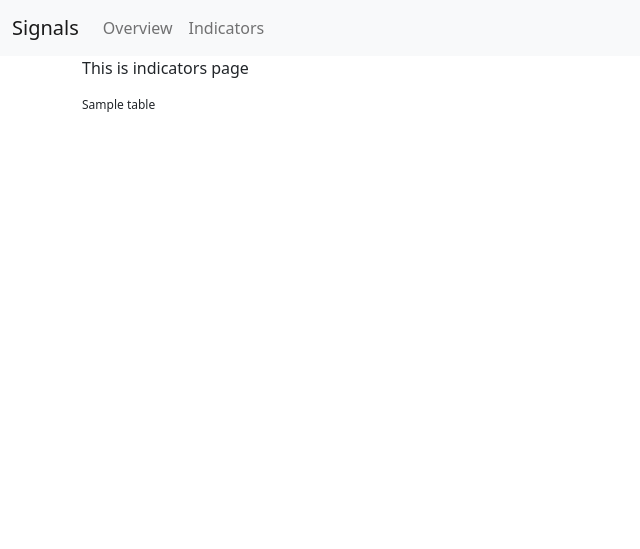
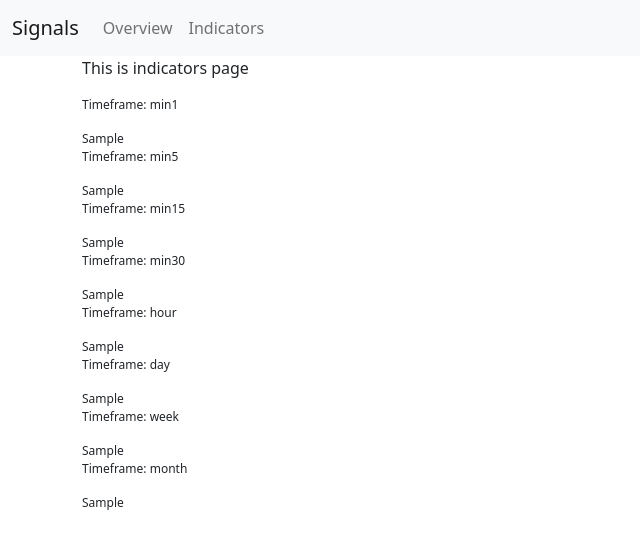
Before and after one commit to WatchingBoss/Signals, a Flask app: template www/templates/indicators.html in a window 1280 px wide. Shown: the top 549 px of the page, without its empty margins (0-640 px from the left). Run offline with Flask 2, Linux system fonts and the light colour scheme; the template is opened without the code that fills it: most values are stand-ins (such as "Sample title", 1, 10 or a date in 2020); some libraries are stand-ins or nearby versions.

Commit message:
Tables for all intervals

```diff
--- a/www/routes.py
+++ b/www/routes.py
@@ -21,9 +21,25 @@ def overview():
 
 @app.route('/indicators')
 def indicators():
-    df = pd.read_pickle(os.path.join('data', 'indicators.pkl'))
+    df_min1 = pd.read_pickle(os.path.join('data', '1min.pkl'))
+    df_min5 = pd.read_pickle(os.path.join('data', '5min.pkl'))
+    df_min15 = pd.read_pickle(os.path.join('data', '15min.pkl'))
+    df_min30 = pd.read_pickle(os.path.join('data', '30min.pkl'))
+    df_hour = pd.read_pickle(os.path.join('data', 'hour.pkl'))
+    df_day = pd.read_pickle(os.path.join('data', 'day.pkl'))
+    df_week = pd.read_pickle(os.path.join('data', 'week.pkl'))
+    df_month = pd.read_pickle(os.path.join('data', 'month.pkl'))
+    classes = 'table table-striped table-bordered table-hover table-sm'
     return render_template('indicators.html', title='Indicators',
-                           table=df.to_html(classes='table table-striped table-bordered table-hover table-sm'))
+                           table_min1=df_min1.to_html(classes=classes),
+                           table_min5=df_min5.to_html(classes=classes),
+                           table_min15=df_min15.to_html(classes=classes),
+                           table_min30=df_min30.to_html(classes=classes),
+                           table_hour=df_hour.to_html(classes=classes),
+                           table_day=df_day.to_html(classes=classes),
+                           table_week=df_week.to_html(classes=classes),
+                           table_month=df_month.to_html(classes=classes)
+                           )
 
 
 @app.before_request
--- a/www/templates/indicators.html
+++ b/www/templates/indicators.html
@@ -5,7 +5,36 @@
         <p>This is indicators page</p>
     </div>
     <div class="table-responsive" style="font-size: 12px;">
-        {{ table|safe }}
+        <p>Timeframe: min1</p>
+        {{ table_min1|safe }}
+    </div>
+    <div class="table-responsive" style="font-size: 12px;">
+        <p>Timeframe: min5</p>
+        {{ table_min5|safe }}
+    </div>
+    <div class="table-responsive" style="font-size: 12px;">
+        <p>Timeframe: min15</p>
+        {{ table_min15|safe }}
+    </div>
+    <div class="table-responsive" style="font-size: 12px;">
+        <p>Timeframe: min30</p>
+        {{ table_min30|safe }}
+    </div>
+    <div class="table-responsive" style="font-size: 12px;">
+        <p>Timeframe: hour</p>
+        {{ table_hour|safe }}
+    </div>
+    <div class="table-responsive" style="font-size: 12px;">
+        <p>Timeframe: day</p>
+        {{ table_day|safe }}
+    </div>
+    <div class="table-responsive" style="font-size: 12px;">
+        <p>Timeframe: week</p>
+        {{ table_week|safe }}
+    </div>
+    <div class="table-responsive" style="font-size: 12px;">
+        <p>Timeframe: month</p>
+        {{ table_month|safe }}
     </div>
 
 {% endblock %}
```
